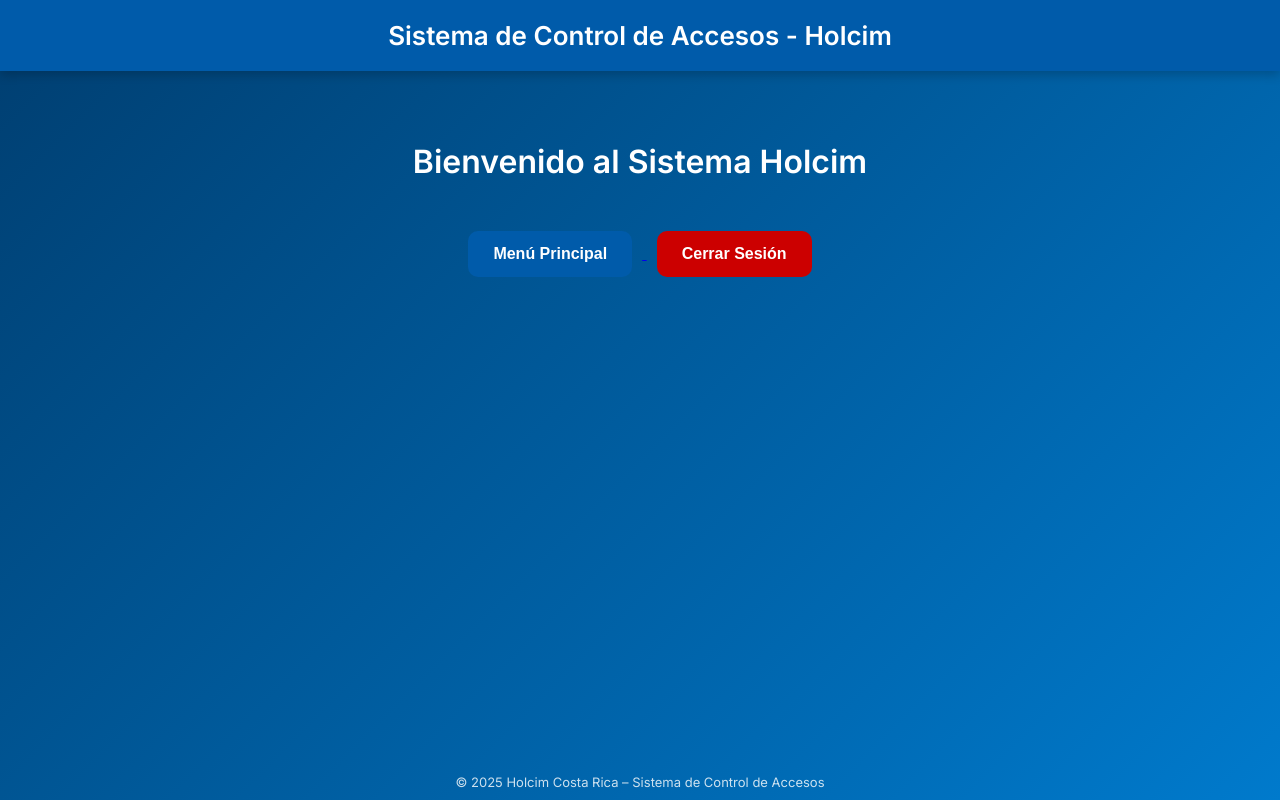
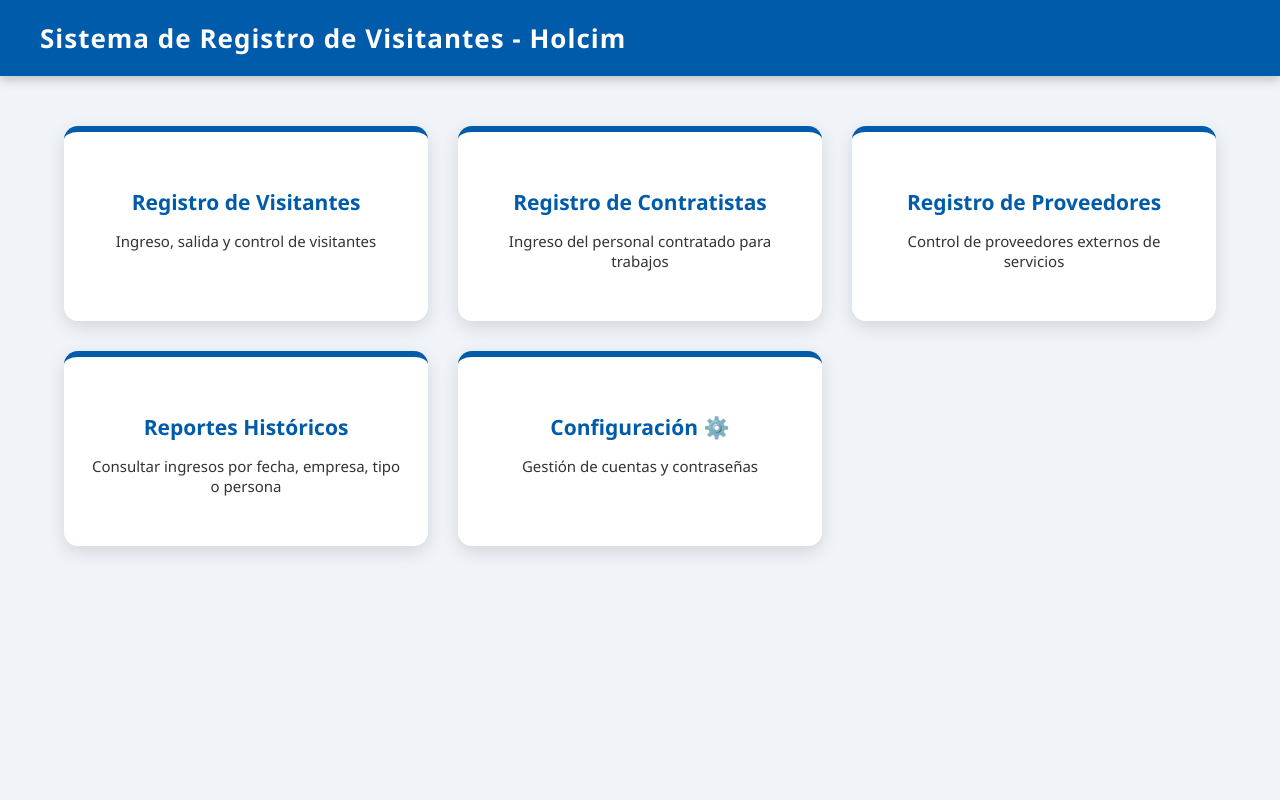
Before and after one commit to luismolinaboni22-art/Cops-K9, a Flask app: page /home in a window 1280 px wide. Run offline with Flask 3, Linux system fonts and the light colour scheme.

Commit message:
Update home.html

```diff
--- a/templates/home.html
+++ b/templates/home.html
@@ -2,99 +2,138 @@
 <html lang="es">
 <head>
 <meta charset="UTF-8">
-    <title>Home - Holcim</title>
-    <link href="https://fonts.googleapis.com/css2?family=Inter:wght@300;400;600&display=swap" rel="stylesheet">
+<title>Panel de Control - Holcim</title>
+
 <style>
     body {
         margin: 0;
-            font-family: 'Inter', sans-serif;
-            background: linear-gradient(135deg, #003e70, #007acc);
-            min-height: 100vh;
-            display: flex;
-            flex-direction: column;
-            align-items: center;
-            justify-content: flex-start;
-            color: #333;
+        font-family: "Segoe UI", Arial;
+        background: #f0f3f7;
     }
 
+    /* BARRA SUPERIOR */
     .topbar {
-            width: 100%;
         background: #005baa;
+        padding: 20px 40px;
         color: white;
-            padding: 20px 0;
-            text-align: center;
         font-size: 26px;
         font-weight: bold;
+        letter-spacing: 1px;
         box-shadow: 0 4px 10px rgba(0,0,0,0.2);
     }
 
+    /* GRID DE TARJETAS */
     .container {
-            margin-top: 50px;
+        width: 90%;
+        max-width: 1300px;
+        margin: 50px auto;
+        display: grid;
+        grid-template-columns: repeat(auto-fit, minmax(280px, 1fr));
+        gap: 30px;
+    }
+
+    .card {
+        background: white;
+        padding: 35px 25px;
+        border-radius: 14px;
+        text-align: center;
+        box-shadow: 0 6px 18px rgba(0,0,0,0.12);
+        cursor: pointer;
+        transition: all .25s ease-in-out;
+        border-top: 6px solid #005baa;
+        position: relative;
+    }
+
+    .card:hover {
+        transform: translateY(-6px);
+        box-shadow: 0 12px 28px rgba(0,0,0,0.18);
+    }
+
+    .card h3 {
+        margin-bottom: 10px;
+        font-size: 21px;
+        color: #005baa;
+        font-weight: bold;
+    }
+
+    .card p {
+        color: #333;
+        font-size: 15px;
+    }
+
+    /* Submenú de Configuración */
+    .submenu {
+        display: none;
+        margin-top: 15px;
         text-align: center;
     }
 
-        .container h1 {
+    .submenu button {
+        width: 80%;
+        padding: 10px;
+        margin: 5px 0;
+        background: #005baa;
         color: white;
-            margin-bottom: 40px;
+        border: none;
+        border-radius: 6px;
+        font-weight: bold;
+        cursor: pointer;
+        transition: background 0.2s;
     }
 
-        button {
-            padding: 14px 25px;
-            margin: 10px;
-            font-size: 16px;
-            font-weight: 600;
-            border-radius: 10px;
-            border: none;
-            cursor: pointer;
-            transition: 0.3s;
-        }
-
-        .btn-primary {
-            background: #005baa;
-            color: white;
-        }
-
-        .btn-primary:hover {
+    .submenu button:hover {
         background: #004b8c;
     }
+</style>
 
-        .btn-logout {
-            background: #cc0000;
-            color: white;
+<script>
+function toggleSubmenu() {
+    const menu = document.getElementById("configMenu");
+    menu.style.display = (menu.style.display === "none" || menu.style.display === "") ? "block" : "none";
 }
+</script>
+</head>
 
-        .btn-logout:hover {
-            background: #990000;
-        }
-
-        .footer-text {
-            color: #ffffffcc;
-            position: absolute;
-            bottom: 10px;
-            font-size: 13px;
-        }
-    </style>
-</head>
 <body>
 
-    <div class="topbar">Sistema de Control de Accesos - Holcim</div>
+<div class="topbar">Sistema de Registro de Visitantes - Holcim</div>
 
 <div class="container">
-        <h1>Bienvenido al Sistema Holcim</h1>
 
-        <!-- Botón Menú Principal -->
-        <a href="{{ url_for('main_menu') }}">
-            <button class="btn-primary">Menú Principal</button>
-        </a>
-
-        <!-- Botón Cerrar Sesión -->
-        <form action="{{ url_for('logout') }}" method="POST" style="display:inline;">
-            <button type="submit" class="btn-logout">Cerrar Sesión</button>
-        </form>
+    <!-- Visitantes -->
+    <div class="card" onclick="location.href='/registro'">
+        <h3>Registro de Visitantes</h3>
+        <p>Ingreso, salida y control de visitantes</p>
     </div>
 
-    <div class="footer-text">
-        © 2025 Holcim Costa Rica – Sistema de Control de Accesos
+    <!-- Contratistas -->
+    <div class="card" onclick="location.href='/contratistas'">
+        <h3>Registro de Contratistas</h3>
+        <p>Ingreso del personal contratado para trabajos</p>
+    </div>
+
+    <!-- Proveedores -->
+    <div class="card" onclick="location.href='/proveedores'">
+        <h3>Registro de Proveedores</h3>
+        <p>Control de proveedores externos de servicios</p>
+    </div>
+
+    <!-- Reportes -->
+    <div class="card" onclick="location.href='/reportes'">
+        <h3>Reportes Históricos</h3>
+        <p>Consultar ingresos por fecha, empresa, tipo o persona</p>
+    </div>
+
+    <!-- Configuración de Usuarios con submenú -->
+    <div class="card" onclick="toggleSubmenu()">
+        <h3>Configuración ⚙️</h3>
+        <p>Gestión de cuentas y contraseñas</p>
+        <div class="submenu" id="configMenu">
+            <button onclick="location.href='/crear_usuario'">Crear Usuario</button>
+            <button onclick="location.href='/cambiar_password'">Cambiar Contraseña</button>
+        </div>
+    </div>
+
 </div>
 
 </body>
```
Lines whose indentation alone changed are shown as unchanged.
